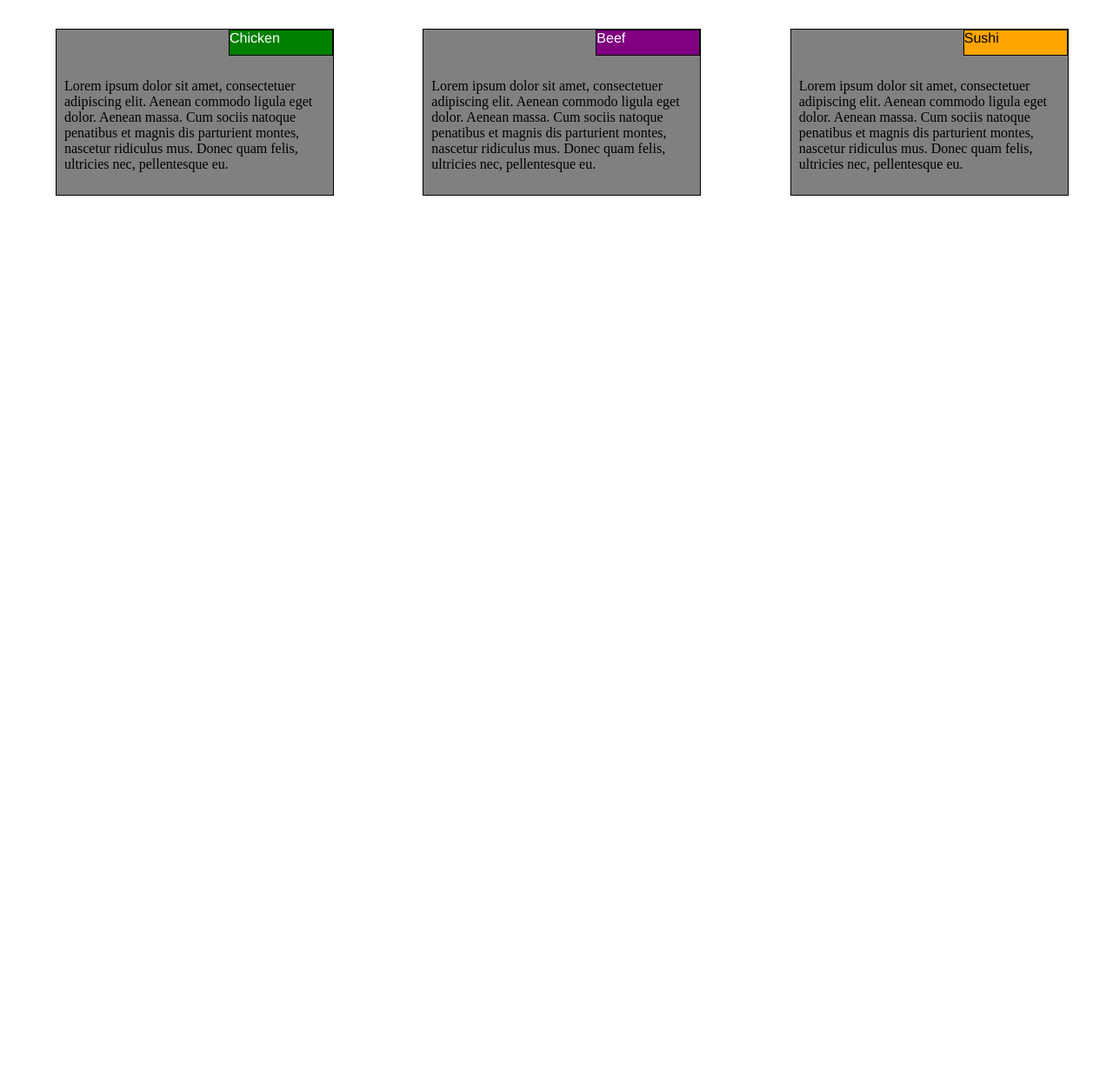
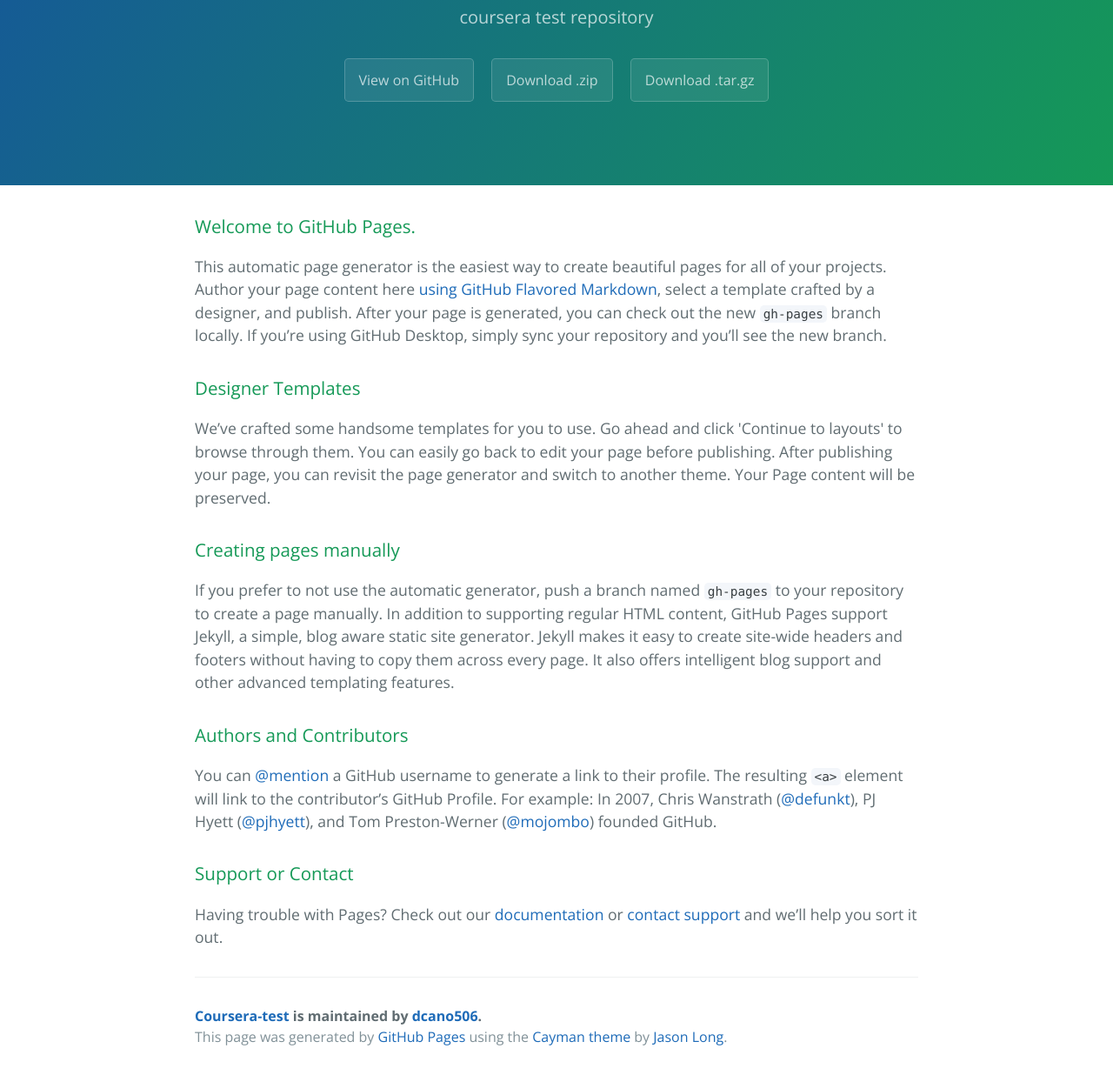
Before and after one commit to dcano506/Module-2-Coding-Assignment, a plain HTML site: page index.html in a window 1280 px wide. Shown: the part 170-1406 px from the top of the page at 87% size. Before the commit the page ends 800 px from the top, so only its background shows below. Drawn offline with nearby package versions, Linux system fonts and the light colour scheme.

Commit message:
Create gh-pages branch via GitHub

```diff
--- a/index.html
+++ b/index.html
@@ -1,22 +1,57 @@
 <!DOCTYPE html>
-<html>
-<head>
-<meta charset="utf-8">
-<meta name="viewport" content="width=device-width, initial-scale=1">
-<title>Test Module 2</title>
-<link rel="stylesheet" href="style.css">
-</head>
-<body>
-<h1>Menu</h1>
+<html lang="en-us">
+  <head>
+    <meta charset="UTF-8">
+    <title>Coursera-test by dcano506</title>
+    <meta name="viewport" content="width=device-width, initial-scale=1">
+    <link rel="stylesheet" type="text/css" href="stylesheets/normalize.css" media="screen">
+    <link href='https://fonts.googleapis.com/css?family=Open+Sans:400,700' rel='stylesheet' type='text/css'>
+    <link rel="stylesheet" type="text/css" href="stylesheets/stylesheet.css" media="screen">
+    <link rel="stylesheet" type="text/css" href="stylesheets/github-light.css" media="screen">
+  </head>
+  <body>
+    <section class="page-header">
+      <h1 class="project-name">Coursera-test</h1>
+      <h2 class="project-tagline">coursera test repository</h2>
+      <a href="https://github.com/dcano506/coursera-test" class="btn">View on GitHub</a>
+      <a href="https://github.com/dcano506/coursera-test/zipball/master" class="btn">Download .zip</a>
+      <a href="https://github.com/dcano506/coursera-test/tarball/master" class="btn">Download .tar.gz</a>
+    </section>
 
-<div class="row">
-  <div class="col-lg-3 col-md-4 col-s-9" ><p id="p1">Chicken</p>Lorem ipsum dolor sit amet, consectetuer adipiscing elit. Aenean commodo ligula eget dolor. Aenean massa. Cum sociis natoque penatibus et magnis dis parturient montes, nascetur ridiculus mus. Donec quam felis, ultricies nec, pellentesque eu.</div>
+    <section class="main-content">
+      <h3>
+<a id="welcome-to-github-pages" class="anchor" href="#welcome-to-github-pages" aria-hidden="true"><span aria-hidden="true" class="octicon octicon-link"></span></a>Welcome to GitHub Pages.</h3>
 
-  <div class="col-lg-3 col-md-4 col-s-9"><p id="p2">Beef</p>Lorem ipsum dolor sit amet, consectetuer adipiscing elit. Aenean commodo ligula eget dolor. Aenean massa. Cum sociis natoque penatibus et magnis dis parturient montes, nascetur ridiculus mus. Donec quam felis, ultricies nec, pellentesque eu.</div>
+<p>This automatic page generator is the easiest way to create beautiful pages for all of your projects. Author your page content here <a href="https://guides.github.com/features/mastering-markdown/">using GitHub Flavored Markdown</a>, select a template crafted by a designer, and publish. After your page is generated, you can check out the new <code>gh-pages</code> branch locally. If you’re using GitHub Desktop, simply sync your repository and you’ll see the new branch.</p>
 
-  <div class="col-lg-3 col-md-9 col-s-9"><p id="p3">Sushi</p>Lorem ipsum dolor sit amet, consectetuer adipiscing elit. Aenean commodo ligula eget dolor. Aenean massa. Cum sociis natoque penatibus et magnis dis parturient montes, nascetur ridiculus mus. Donec quam felis, ultricies nec, pellentesque eu.</div>
+<h3>
+<a id="designer-templates" class="anchor" href="#designer-templates" aria-hidden="true"><span aria-hidden="true" class="octicon octicon-link"></span></a>Designer Templates</h3>
 
-</div>
+<p>We’ve crafted some handsome templates for you to use. Go ahead and click 'Continue to layouts' to browse through them. You can easily go back to edit your page before publishing. After publishing your page, you can revisit the page generator and switch to another theme. Your Page content will be preserved.</p>
 
-</body>
+<h3>
+<a id="creating-pages-manually" class="anchor" href="#creating-pages-manually" aria-hidden="true"><span aria-hidden="true" class="octicon octicon-link"></span></a>Creating pages manually</h3>
+
+<p>If you prefer to not use the automatic generator, push a branch named <code>gh-pages</code> to your repository to create a page manually. In addition to supporting regular HTML content, GitHub Pages support Jekyll, a simple, blog aware static site generator. Jekyll makes it easy to create site-wide headers and footers without having to copy them across every page. It also offers intelligent blog support and other advanced templating features.</p>
+
+<h3>
+<a id="authors-and-contributors" class="anchor" href="#authors-and-contributors" aria-hidden="true"><span aria-hidden="true" class="octicon octicon-link"></span></a>Authors and Contributors</h3>
+
+<p>You can <a href="https://help.github.com/articles/basic-writing-and-formatting-syntax/#mentioning-users-and-teams" class="user-mention">@mention</a> a GitHub username to generate a link to their profile. The resulting <code>&lt;a&gt;</code> element will link to the contributor’s GitHub Profile. For example: In 2007, Chris Wanstrath (<a href="https://github.com/defunkt" class="user-mention">@defunkt</a>), PJ Hyett (<a href="https://github.com/pjhyett" class="user-mention">@pjhyett</a>), and Tom Preston-Werner (<a href="https://github.com/mojombo" class="user-mention">@mojombo</a>) founded GitHub.</p>
+
+<h3>
+<a id="support-or-contact" class="anchor" href="#support-or-contact" aria-hidden="true"><span aria-hidden="true" class="octicon octicon-link"></span></a>Support or Contact</h3>
+
+<p>Having trouble with Pages? Check out our <a href="https://help.github.com/pages">documentation</a> or <a href="https://github.com/contact">contact support</a> and we’ll help you sort it out.</p>
+
+      <footer class="site-footer">
+        <span class="site-footer-owner"><a href="https://github.com/dcano506/coursera-test">Coursera-test</a> is maintained by <a href="https://github.com/dcano506">dcano506</a>.</span>
+
+        <span class="site-footer-credits">This page was generated by <a href="https://pages.github.com">GitHub Pages</a> using the <a href="https://github.com/jasonlong/cayman-theme">Cayman theme</a> by <a href="https://twitter.com/jasonlong">Jason Long</a>.</span>
+      </footer>
+
+    </section>
+
+
+  </body>
 </html>
```
Also changed, not shown: params.json (line endings or trailing spaces).
